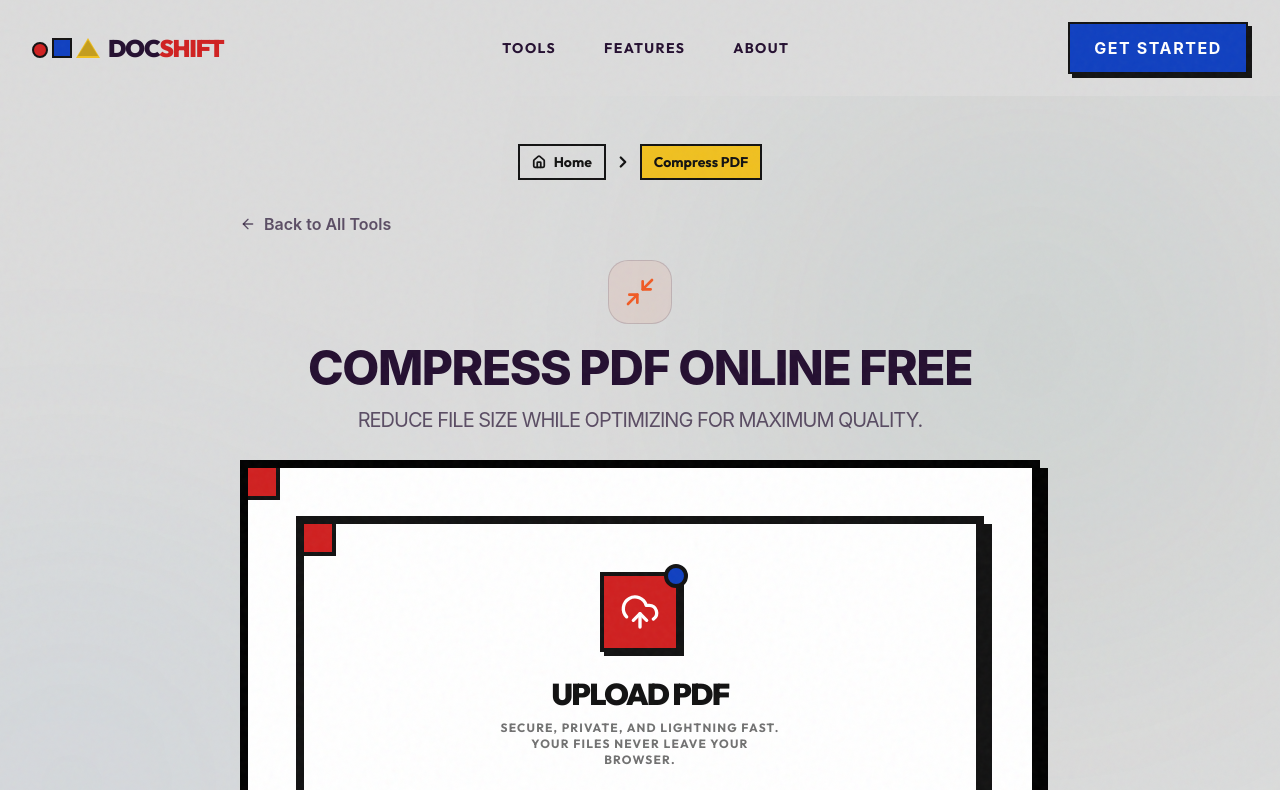
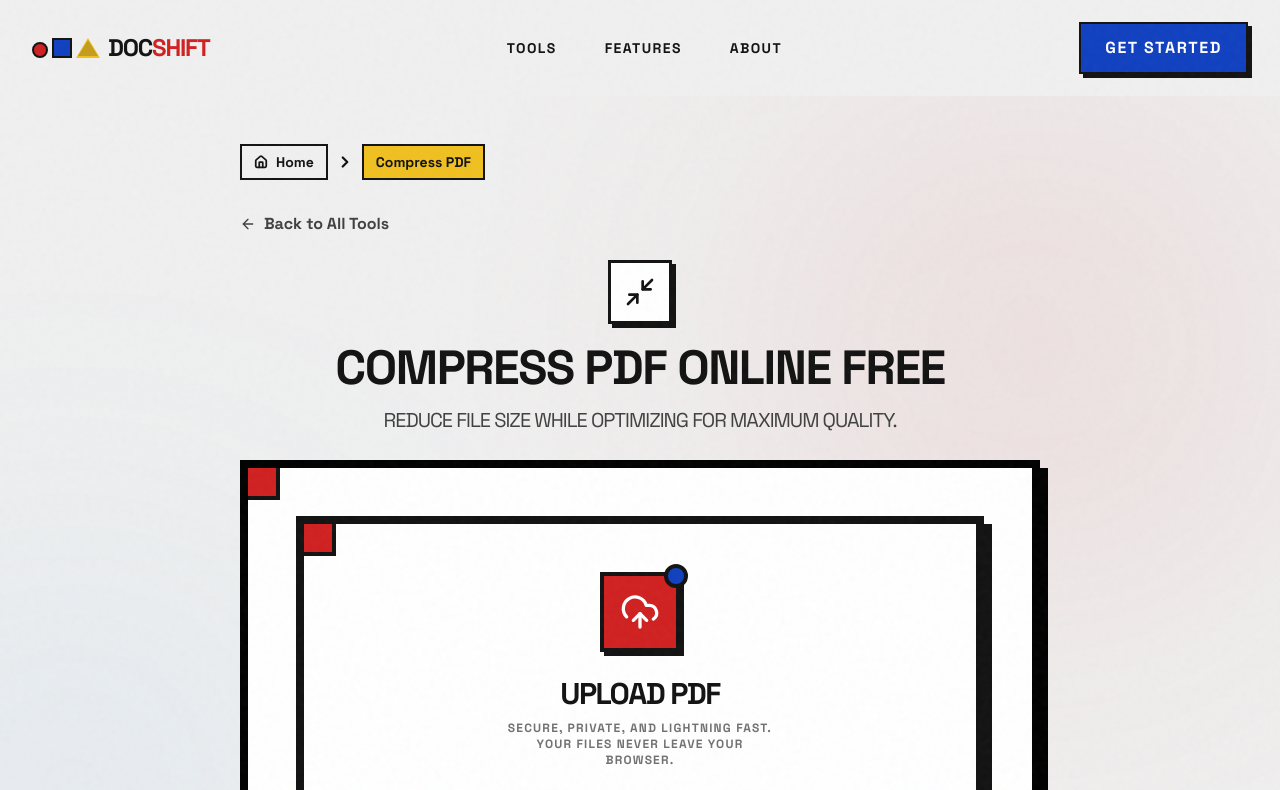
Before and after one commit to soumyachk101/PDF_Master, a Next.js app in the folder frontend/: page /tool/compress-pdf in a window 1280 px wide. Shown: the top 790 px of the page. Built offline with nearby package versions, Linux system fonts and the light colour scheme; what @mui/material-nextjs would draw is missing.

Commit message:
fix: resolve axios 400 errors with validation, load space grotesk/plus jakarta sans, align mui theme to strict bauhaus shape/colors

```diff
--- a/frontend/app/globals.css
+++ b/frontend/app/globals.css
@@ -1,4 +1,4 @@
-@import url('https://fonts.googleapis.com/css2?family=Outfit:wght@400;500;700;900&family=JetBrains+Mono:wght@400;500&display=swap');
+@import url('https://fonts.googleapis.com/css2?family=Space+Grotesk:wght@400;500;700;800;900&family=Plus+Jakarta+Sans:wght@400;500;600;700;800&family=JetBrains+Mono:wght@400;500&display=swap');
 
 @tailwind base;
 @tailwind components;
--- a/frontend/src/theme/theme.js
+++ b/frontend/src/theme/theme.js
@@ -1,98 +1,102 @@
 import { createTheme } from '@mui/material/styles';
 
-// Colors requested by User for Light Mode:
-// 1. Dark Sea Green: #347B60 (RGB: 52, 123, 96) (Primary UI element)
-// 2. Gainsboro White: #DCDCDC (RGB: 220, 220, 220) (Backgrounds globally)
-// 3. Blackish Purple: #240F30 (RGB: 36, 15, 48) (Typography and heavy icons)
+// Bauhaus Design Principles Colors:
+// - Primary: #D02020 (Bauhaus Red)
+// - Secondary: #1040C0 (Bauhaus Blue)
+// - Yellow: #F0C020 (Bauhaus Yellow)
+// - Background: #F0F0F0 (Bauhaus Off-White)
+// - Surface: #FFFFFF (White)
+// - Ink/Borders: #121212 (Dark Gray/Black)
 
 const getModernTokens = (mode) => ({
     palette: {
         mode,
         primary: {
-            main: mode === 'light' ? '#347B60' : '#F05B25',
-            light: mode === 'light' ? 'rgba(52, 123, 96, 0.8)' : '#F47B4F',
-            dark: mode === 'light' ? 'rgba(52, 123, 96, 1)' : '#D04412',
-            contrastText: mode === 'light' ? '#DCDCDC' : '#FFFFFF',
+            main: '#D02020',
+            light: '#E04D4D',
+            dark: '#901616',
+            contrastText: '#FFFFFF',
         },
         secondary: {
-            main: mode === 'light' ? '#240F30' : '#40A9F6',
-            light: mode === 'light' ? 'rgba(36, 15, 48, 0.8)' : '#6FBEF8',
-            dark: mode === 'light' ? 'rgba(36, 15, 48, 1)' : '#218BE1',
-            contrastText: mode === 'light' ? '#DCDCDC' : '#FFFFFF',
+            main: '#1040C0',
+            light: '#3B66D6',
+            dark: '#0B2C8A',
+            contrastText: '#FFFFFF',
         },
         background: {
-            default: mode === 'light' ? '#DCDCDC' : '#000000',
-            paper: mode === 'light' ? 'rgba(220, 220, 220, 0.6)' : '#0A0A0A',
+            default: '#F0F0F0',
+            paper: '#FFFFFF',
         },
         text: {
-            primary: mode === 'light' ? '#240F30' : '#EEE1D0',
-            secondary: mode === 'light' ? 'rgba(36, 15, 48, 0.7)' : 'rgba(238, 225, 208, 0.7)',
+            primary: '#121212',
+            secondary: '#404040',
         },
-        divider: mode === 'light' ? 'rgba(36, 15, 48, 0.15)' : 'rgba(238, 225, 208, 0.1)',
+        divider: '#121212',
     },
     typography: {
-        fontFamily: '"Inter", "Space Grotesk", sans-serif',
+        fontFamily: '"Space Grotesk", "Plus Jakarta Sans", "Inter", sans-serif',
         h1: { fontWeight: 900, letterSpacing: '-0.06em' },
         h2: { fontWeight: 800, letterSpacing: '-0.04em' },
         h3: { fontWeight: 800, letterSpacing: '-0.03em' },
         h4: { fontWeight: 700, letterSpacing: '-0.02em' },
         h5: { fontWeight: 700, letterSpacing: '-0.01em' },
         h6: { fontWeight: 600 },
-        button: { textTransform: 'none', fontWeight: 700, letterSpacing: '0.02em' },
+        button: { textTransform: 'uppercase', fontWeight: 800, letterSpacing: '0.05em' },
     },
-    shape: { borderRadius: 16 },
+    shape: { borderRadius: 0 },
     components: {
         MuiCssBaseline: {
             styleOverrides: {
                 body: {
-                    backgroundColor: mode === 'light' ? '#DCDCDC' : '#000000',
-                    color: mode === 'light' ? '#240F30' : '#EEE1D0',
+                    backgroundColor: '#F0F0F0',
+                    color: '#121212',
                 }
             }
         },
         MuiButton: {
             styleOverrides: {
                 root: {
-                    borderRadius: '16px',
+                    borderRadius: '0px',
                     padding: '12px 28px',
                     fontWeight: 800,
-                    textTransform: 'none',
-                    transition: 'all 0.3s cubic-bezier(0.4, 0, 0.2, 1)',
-                    boxShadow: 'none',
+                    textTransform: 'uppercase',
+                    letterSpacing: '0.05em',
+                    border: '3px solid #121212',
+                    boxShadow: '4px 4px 0px 0px #121212',
+                    transition: 'all 0.2s cubic-bezier(0.25, 0.46, 0.45, 0.94)',
                     '&:hover': {
-                        transform: 'translateY(-2px)',
+                        transform: 'translate(2px, 2px)',
+                        boxShadow: '2px 2px 0px 0px #121212',
                     },
                     '&:active': {
-                        transform: 'translateY(1px)',
+                        transform: 'translate(4px, 4px)',
+                        boxShadow: 'none',
                     },
                 },
                 contained: {
-                    background: mode === 'light' ? '#347B60' : '#F05B25',
-                    color: mode === 'light' ? '#DCDCDC' : '#FFFFFF',
-                    boxShadow: mode === 'light'
-                        ? '0 10px 25px -5px rgba(52, 123, 96, 0.3)'
-                        : '0 10px 30px -5px rgba(240, 91, 37, 0.4)',
+                    background: '#D02020',
+                    color: '#FFFFFF',
                     '&:hover': {
-                        background: mode === 'light' ? 'rgba(52, 123, 96, 0.9)' : '#F47B4F',
-                        boxShadow: mode === 'light'
-                            ? '0 20px 35px -5px rgba(52, 123, 96, 0.4)'
-                            : '0 20px 40px -5px rgba(240, 91, 37, 0.6)',
+                        background: '#B01A1A',
                     },
                 },
                 outlined: {
-                    border: `1.5px solid ${mode === 'light' ? 'rgba(52, 123, 96, 0.3)' : 'rgba(238, 225, 208, 0.2)'}`,
-                    color: mode === 'light' ? '#347B60' : '#EEE1D0',
-                    background: mode === 'light' ? 'rgba(220, 220, 220, 0.4)' : 'rgba(20, 20, 20, 0.5)',
-                    backdropFilter: 'blur(12px)',
+                    border: '3px solid #121212',
+                    color: '#121212',
+                    background: '#FFFFFF',
                     '&:hover': {
-                        background: mode === 'light' ? 'rgba(52, 123, 96, 0.08)' : 'rgba(238, 225, 208, 0.08)',
-                        border: `1.5px solid ${mode === 'light' ? '#347B60' : 'rgba(238, 225, 208, 0.4)'}`,
+                        background: '#F0F0F0',
+                        border: '3px solid #121212',
                     },
                 },
                 text: {
-                    color: mode === 'light' ? '#347B60' : '#EEE1D0',
+                    color: '#121212',
+                    border: 'none',
+                    boxShadow: 'none',
                     '&:hover': {
-                        background: mode === 'light' ? 'rgba(52, 123, 96, 0.08)' : 'rgba(238, 225, 208, 0.08)',
+                        background: 'rgba(18, 18, 18, 0.05)',
+                        transform: 'none',
+                        boxShadow: 'none',
                     },
                 },
             },
@@ -100,21 +104,14 @@ const getModernTokens = (mode) => ({
         MuiCard: {
             styleOverrides: {
                 root: {
-                    borderRadius: '24px',
-                    background: mode === 'light' ? 'rgba(220, 220, 220, 0.5)' : 'rgba(20, 20, 20, 0.6)',
-                    backdropFilter: 'blur(30px)',
-                    WebkitBackdropFilter: 'blur(30px)',
-                    border: `1px solid ${mode === 'light' ? 'rgba(36, 15, 48, 0.15)' : 'rgba(238, 225, 208, 0.1)'}`,
-                    boxShadow: mode === 'light'
-                        ? '0 8px 32px -8px rgba(36, 15, 48, 0.08)'
-                        : '0 8px 32px -8px rgba(0, 0, 0, 0.6)',
-                    transition: 'all 0.4s cubic-bezier(0.4, 0, 0.2, 1)',
+                    borderRadius: '0px',
+                    background: '#FFFFFF',
+                    border: '4px solid #121212',
+                    boxShadow: '8px 8px 0px 0px #121212',
+                    transition: 'all 0.3s cubic-bezier(0.25, 0.46, 0.45, 0.94)',
                     '&:hover': {
-                        transform: 'translateY(-6px) scale(1.01)',
-                        boxShadow: mode === 'light'
-                            ? '0 24px 48px -12px rgba(52, 123, 96, 0.18)'
-                            : '0 24px 48px -12px rgba(0, 0, 0, 0.8), 0 0 40px -10px rgba(240, 91, 37, 0.15)',
-                        border: `1px solid ${mode === 'light' ? 'rgba(52, 123, 96, 0.3)' : 'rgba(240, 91, 37, 0.4)'}`,
+                        transform: 'translate(-2px, -2px)',
+                        boxShadow: '10px 10px 0px 0px #121212',
                     },
                 },
             },
@@ -123,45 +120,47 @@ const getModernTokens = (mode) => ({
             styleOverrides: {
                 root: {
                     backgroundImage: 'none',
-                    background: mode === 'light' ? 'rgba(220, 220, 220, 0.8)' : 'rgba(20, 20, 20, 0.8)',
-                    backdropFilter: 'blur(20px)',
+                    background: '#FFFFFF',
+                    borderRadius: '0px',
+                    border: '4px solid #121212',
                 },
             },
         },
         MuiAppBar: {
             styleOverrides: {
                 root: {
-                    background: mode === 'light' ? 'rgba(220, 220, 220, 0.85)' : 'rgba(0, 0, 0, 0.7)',
-                    backdropFilter: 'blur(24px)',
-                    WebkitBackdropFilter: 'blur(24px)',
-                    color: mode === 'light' ? '#240F30' : '#EEE1D0',
+                    background: '#F0F0F0',
+                    color: '#121212',
                     boxShadow: 'none',
-                    borderBottom: `1px solid ${mode === 'light' ? 'rgba(36, 15, 48, 0.1)' : 'rgba(238, 225, 208, 0.08)'}`,
+                    borderBottom: '4px solid #121212',
                 },
             },
         },
         MuiInputBase: {
             styleOverrides: {
                 root: {
-                    borderRadius: '16px',
+                    borderRadius: '0px',
                 }
             }
         },
         MuiOutlinedInput: {
             styleOverrides: {
                 root: {
-                    borderRadius: '16px',
-                    transition: 'all 0.3s ease',
+                    borderRadius: '0px',
+                    transition: 'all 0.2s ease',
+                    '& .MuiOutlinedInput-notchedOutline': {
+                        border: '3px solid #121212',
+                    },
                     '&:hover .MuiOutlinedInput-notchedOutline': {
-                        borderColor: mode === 'light' ? 'rgba(36, 15, 48, 0.3)' : 'rgba(238, 225, 208, 0.3)',
+                        borderColor: '#1040C0',
                     },
                     '&.Mui-focused .MuiOutlinedInput-notchedOutline': {
-                        borderColor: mode === 'light' ? '#347B60' : '#F05B25',
-                        borderWidth: '2px',
+                        borderColor: '#D02020',
+                        borderWidth: '3px',
                     },
                 },
                 notchedOutline: {
-                    borderColor: mode === 'light' ? 'rgba(36, 15, 48, 0.15)' : 'rgba(238, 225, 208, 0.15)',
+                    borderColor: '#121212',
                 }
             }
         }
@@ -169,4 +168,4 @@ const getModernTokens = (mode) => ({
 });
 
 export const lightTheme = createTheme(getModernTokens('light'));
-export const darkTheme = createTheme(getModernTokens('dark'));
+export const darkTheme = createTheme(getModernTokens('light')); // Force Light Mode globally
--- a/frontend/src/views/ToolPage.jsx
+++ b/frontend/src/views/ToolPage.jsx
@@ -87,7 +87,18 @@ function ToolPage({ toolSlug }) {
     const status = appState === 'upload' ? 'idle' : appState;
     const error = errorMsg;
 
+    const needsMoreFiles = files.length > 0 && files.length < (tool?.minFiles || 1);
+    const isPasswordRequired = toolSlug === 'protect-pdf' && !params.password;
+    const isSubmitDisabled = (!files.length && !url) || (isUrlSupported && !url && !files.length) || needsMoreFiles || isPasswordRequired;
+
+    const getButtonText = () => {
+        if (isPasswordRequired) return 'Enter Password';
+        if (needsMoreFiles) return `Upload At Least ${tool.minFiles} Files`;
+        return `Process ${files.length > 1 ? `${files.length} Files` : 'File'}`;
+    };
+
     const handleProcess = () => {
+        if (isSubmitDisabled) return;
         let submissionParams = { ...params };
         if (url && isUrlSupported) {
             submissionParams.url = url;
@@ -125,11 +136,11 @@ function ToolPage({ toolSlug }) {
     if (!tool) {
         return (
             <Box sx={{ flex: 1, display: 'flex', alignItems: 'center', justifyContent: 'center', p: 3, bgcolor: 'background.default', minHeight: '100vh' }}>
-                <Card sx={{ p: 6, borderRadius: '32px', maxWidth: '500px', width: '100%', textAlign: 'center', boxShadow: theme.shadows[4] }}>
-                    <AlertTriangle size={48} color={theme.palette.warning.main} style={{ margin: '0 auto', marginBottom: '24px' }} />
+                <Card sx={{ p: 6, borderRadius: '0px', border: '4px solid #121212', boxShadow: '8px 8px 0px 0px #121212', maxWidth: '500px', width: '100%', textAlign: 'center' }}>
+                    <AlertTriangle size={48} color="#F0C020" style={{ margin: '0 auto', marginBottom: '24px' }} />
                     <Typography variant="h4" sx={{ fontWeight: 800, mb: 2 }}>Tool Not Found</Typography>
                     <Typography variant="body1" sx={{ color: 'text.secondary', mb: 4 }}>The tool you are looking for doesn't exist or has been moved.</Typography>
-                    <Button component={Link} href="/" variant="contained" size="large" startIcon={<ArrowLeft size={18} />} sx={{ borderRadius: '12px', fontWeight: 700 }}>
+                    <Button component={Link} href="/" variant="contained" size="large" startIcon={<ArrowLeft size={18} />} sx={{ borderRadius: '0px', border: '3px solid #121212', boxShadow: '4px 4px 0px 0px #121212', bgcolor: '#D02020', '&:hover': { bgcolor: '#B01A1A', boxShadow: 'none', transform: 'translate(4px, 4px)' }, fontWeight: 800 }}>
                         Back to Home
                     </Button>
                 </Card>
@@ -146,10 +157,12 @@ function ToolPage({ toolSlug }) {
             <Container maxWidth="md" sx={{ flex: 1, display: 'flex', flexDirection: 'column', alignItems: 'center', py: { xs: 4, md: 6 }, position: 'relative', zIndex: 10 }}>
                 <Box sx={{ width: '100%', maxWidth: '800px', display: 'flex', flexDirection: 'column', alignItems: 'center' }}>
                     {/* Breadcrumb Navigation */}
-                    <Breadcrumbs items={[
-                      { name: 'Home', href: '/', icon: Home },
-                      { name: tool.name, href: `/tool/${tool.slug}`, isCurrent: true }
-                    ]} />
+                    <Box sx={{ alignSelf: 'flex-start' }}>
+                        <Breadcrumbs items={[
+                          { name: 'Home', href: '/', icon: Home },
+                          { name: tool.name, href: `/tool/${tool.slug}`, isCurrent: true }
+                        ]} />
+                    </Box>
 
                     <Box component={Link} href="/#tools" sx={{ alignSelf: 'flex-start', mb: 3, color: 'text.secondary', textDecoration: 'none', display: 'flex', alignItems: 'center', gap: 1, fontWeight: 600, '&:hover': { color: 'primary.main' }, transition: 'color 0.2s' }}>
                         <ArrowLeft size={16} /> Back to All Tools
@@ -157,8 +170,8 @@ function ToolPage({ toolSlug }) {
 
                     <motion.div initial="initial" animate="in" exit="out" variants={pageVariants} style={{ width: '100%', textAlign: 'center', marginBottom: '24px' }}>
                         <Box sx={{
-                            display: 'inline-flex', alignItems: 'center', justifyContent: 'center', width: 64, height: 64, borderRadius: '20px', mb: 2,
-                            bgcolor: `${tool.color}15`, color: tool.color, border: `1px solid ${theme.palette.divider}`
+                            display: 'inline-flex', alignItems: 'center', justifyContent: 'center', width: 64, height: 64, borderRadius: '0px', mb: 2,
+                            bgcolor: '#ffffff', color: '#121212', border: '3px solid #121212', boxShadow: '4px 4px 0px 0px #121212'
                         }}>
                             <DynamicIcon name={tool.icon} size={32} />
                         </Box>
@@ -248,7 +261,7 @@ function ToolPage({ toolSlug }) {
                                     <AnimatePresence>
                                         {error && (
                                             <motion.div initial={{ opacity: 0, height: 0 }} animate={{ opacity: 1, height: 'auto' }} exit={{ opacity: 0, height: 0 }}>
-                                                <Alert severity="error" sx={{ borderRadius: '16px', mt: 2 }} icon={<AlertCircle size={24} />}>
+                                                <Alert severity="error" sx={{ borderRadius: '0px', mt: 2, border: '3px solid #121212', boxShadow: '4px 4px 0px 0px #121212', bgcolor: '#ffffff', color: '#121212', fontWeight: 700 }} icon={<AlertCircle size={24} color="#D02020" />}>
                                                     {error}
                                                 </Alert>
                                             </motion.div>
@@ -257,7 +270,7 @@ function ToolPage({ toolSlug }) {
 
                                     <Button
                                         onClick={handleProcess}
-                                        disabled={(!files.length && !url) || (isUrlSupported && !url && !files.length)}
+                                        disabled={isSubmitDisabled}
                                         variant="contained"
                                         size="large"
                                         endIcon={<ArrowRight size={20} />}
@@ -298,7 +311,7 @@ function ToolPage({ toolSlug }) {
                                             }
                                         }}
                                     >
-                                        Process {files.length > 1 ? `${files.length} Files` : 'File'}
+                                        {getButtonText()}
                                     </Button>
                                 </motion.div>
                             )}
@@ -328,9 +341,9 @@ function ToolPage({ toolSlug }) {
                                     <Box sx={{ py: 4, display: 'flex', flexDirection: 'column', alignItems: 'center', textAlign: 'center', gap: 4 }}>
                                         <motion.div initial={{ scale: 0 }} animate={{ scale: 1, rotate: [0, 10, -10, 0] }} transition={{ type: 'spring', stiffness: 200, damping: 15 }}>
                                             <Box sx={{
-                                                width: 96, height: 96, borderRadius: '32px', bgcolor: alpha(theme.palette.success.main, 0.1),
-                                                color: theme.palette.success.main, display: 'flex', alignItems: 'center', justifyContent: 'center',
-                                                border: `1px solid ${alpha(theme.palette.success.main, 0.2)}`, flexShrink: 0
+                                                width: 96, height: 96, borderRadius: '0px', bgcolor: '#ffffff',
+                                                color: '#347B60', display: 'flex', alignItems: 'center', justifyContent: 'center',
+                                                border: '4px solid #121212', boxShadow: '6px 6px 0px 0px #121212', flexShrink: 0
                                             }}>
                                                 <CheckCircle size={48} strokeWidth={2.5} />
                                             </Box>
@@ -430,7 +443,7 @@ function ToolPage({ toolSlug }) {
                             <Typography variant="h5" component="h2" sx={{ fontWeight: 700, mb: 4, color: 'text.primary' }}>Frequently Asked Questions</Typography>
                             <Box sx={{ display: 'flex', flexDirection: 'column', gap: 3 }}>
                                 {tool.faqs.map((faq, i) => (
-                                    <Box key={i} sx={{ p: 3, bgcolor: alpha(theme.palette.divider, 0.05), border: `1px solid ${theme.palette.divider}`, borderRadius: '16px' }}>
+                                    <Box key={i} sx={{ p: 3, bgcolor: '#ffffff', border: '3px solid #121212', borderRadius: '0px', boxShadow: '4px 4px 0px 0px #121212' }}>
                                         <Typography variant="h6" component="h3" sx={{ fontWeight: 700, fontSize: '1.1rem', mb: 1, color: 'text.primary' }}>{faq.q}</Typography>
                                         <Typography variant="body2" sx={{ color: 'text.secondary', lineHeight: 1.6, fontSize: '1.05rem' }}>{faq.a}</Typography>
                                     </Box>
@@ -463,27 +476,28 @@ function ToolPage({ toolSlug }) {
                                         href={`/tool/${related.slug}`}
                                         sx={{
                                             p: 3,
-                                            borderRadius: '16px',
-                                            bgcolor: alpha(theme.palette.background.paper, 0.5),
-                                            border: `1px solid ${theme.palette.divider}`,
+                                            borderRadius: '0px',
+                                            bgcolor: '#ffffff',
+                                            border: '3px solid #121212',
+                                            boxShadow: '4px 4px 0px 0px #121212',
                                             textDecoration: 'none',
-                                            transition: 'all 0.2s',
+                                            transition: 'all 0.2s cubic-bezier(0.25, 0.46, 0.45, 0.94)',
                                             '&:hover': {
-                                                borderColor: theme.palette.primary.main,
-                                                transform: 'translateY(-2px)',
-                                                boxShadow: `0 8px 24px -8px ${alpha(theme.palette.primary.main, 0.2)}`
+                                                transform: 'translate(2px, 2px)',
+                                                boxShadow: '2px 2px 0px 0px #121212'
                                             }
                                         }}
                                     >
                                         <Box sx={{ display: 'flex', alignItems: 'center', gap: 2, mb: 2 }}>
                                             <Box sx={{
                                                 width: 40, height: 40,
-                                                borderRadius: '12px',
-                                                bgcolor: alpha(related.color, 0.1),
+                                                borderRadius: '0px',
+                                                bgcolor: '#ffffff',
+                                                border: '2px solid #121212',
                                                 display: 'flex',
                                                 alignItems: 'center',
                                                 justifyContent: 'center',
-                                                color: related.color
+                                                color: '#121212'
                                             }}>
                                                 <DynamicIcon name={related.icon} size={20} />
                                             </Box>
--- a/frontend/tailwind.config.js
+++ b/frontend/tailwind.config.js
@@ -48,8 +48,8 @@ module.exports = {
                 }
             },
             fontFamily: {
-                display: ['Outfit', 'Inter', 'system-ui', 'sans-serif'],
-                body: ['Outfit', 'Inter', 'system-ui', 'sans-serif'],
+                display: ['"Space Grotesk"', 'Outfit', 'sans-serif'],
+                body: ['"Plus Jakarta Sans"', 'Inter', 'sans-serif'],
                 mono: ['"JetBrains Mono"', 'monospace'],
             },
             borderRadius: {
```
